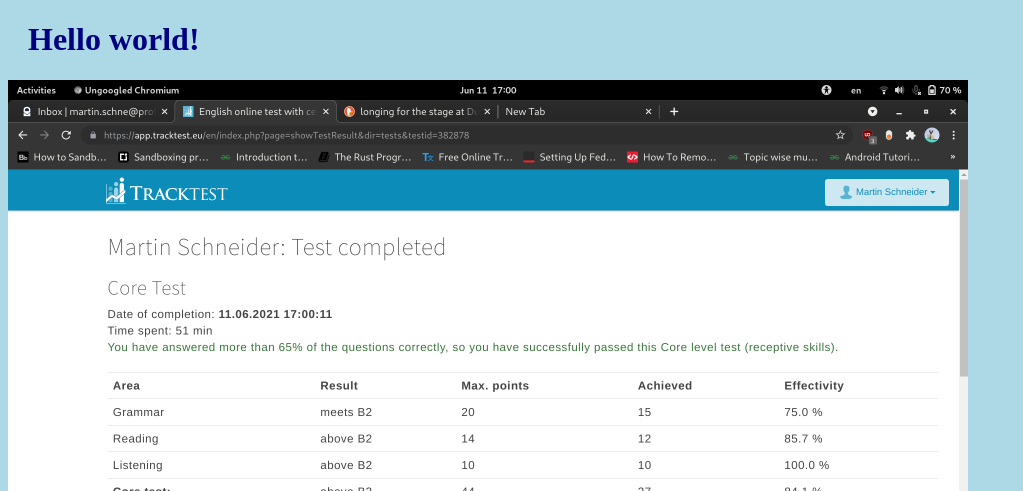
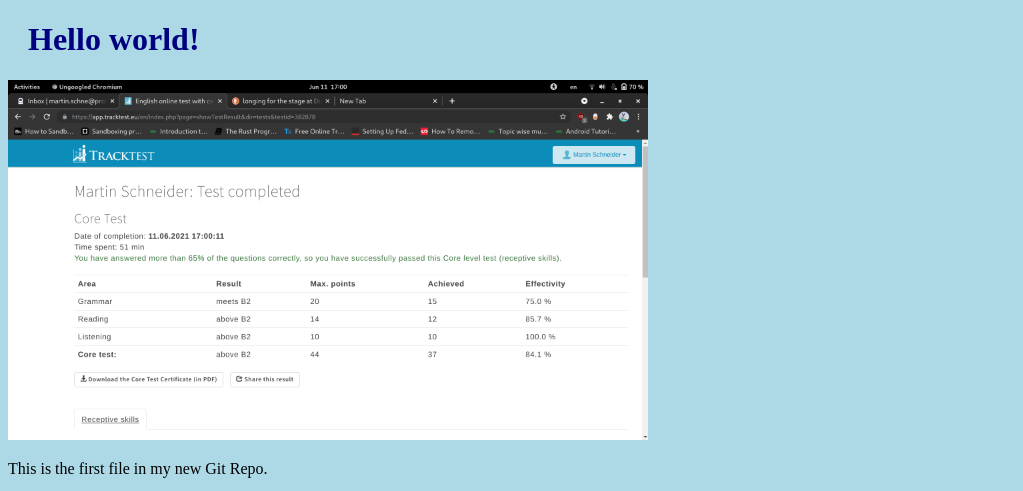
Before and after one commit to martinschne/hello-world, a plain HTML site: page index.html in a window 1280 px wide. Shown: the top 491 px of the page, without its empty margins (0-1023 px from the left). Drawn offline with Linux system fonts and the light colour scheme.

Commit message:
Updated index.html. Resized image

```diff
--- a/index.html
+++ b/index.html
@@ -7,8 +7,7 @@
 <body>
 
 <h1>Hello world!</h1>
-<div><img src="img_hello_world.png" alt="Hello World from Space"
-                                    style="width:100%;max-width:960px"></div>
+<div><img src="img_hello_world.png" alt="Hello World from Space" style="width:100%;max-width:640px"></div>
 <p>This is the first file in my new Git Repo.</p>
 <p>This line is here to show how merging works.</p>
 <div><img src="img_hello_git.jpg" alt="Hello Git" style="width:100%;max-width:640px"></div>
```
